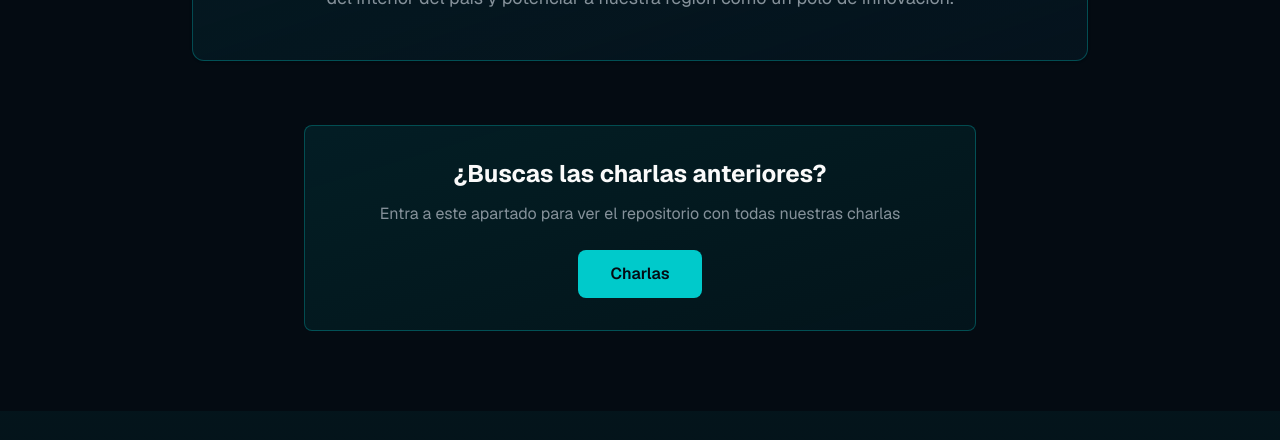
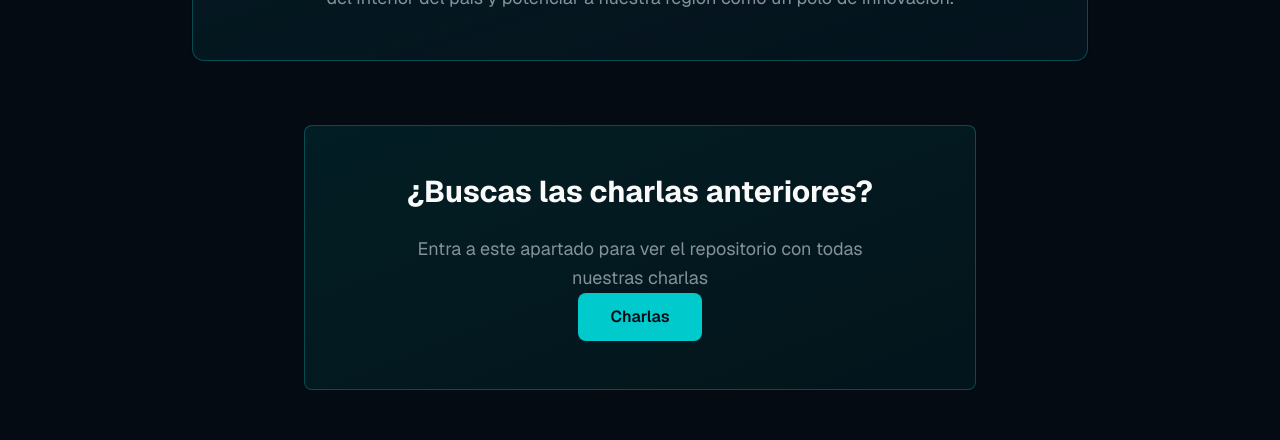
Before and after one commit to andestech1/web-andestech, a Next.js app: page / in a window 1280 px wide. Shown: the part 3360-3800 px from the top of the page. Built offline with nearby package versions, Linux system fonts and the light colour scheme.

Commit message:
charlas1

```diff
--- a/components/activities-section.tsx
+++ b/components/activities-section.tsx
@@ -64,9 +64,9 @@ Además, buscamos visibilizar el talento tecnológico del interior del país y p
         </Card>
 
          <div className="mt-10 sm:mt-16 text-center">
-          <div className="p-5 sm:p-8 bg-gradient-to-br from-primary/10 to-primary/5 border border-primary/30 rounded-lg max-w-2xl mx-auto">
-            <h3 className="text-xl sm:text-2xl font-bold mb-2 sm:mb-3">¿Buscas las charlas anteriores?</h3>
-            <p className="text-sm sm:text-base text-muted-foreground mb-4 sm:mb-6 text-pretty">
+          <div className="p-6 sm:p-12 bg-gradient-to-br from-primary/10 to-primary/5 border border-primary/30 rounded-lg max-w-2xl mx-auto">
+            <h3 className="text-2xl sm:text-3xl font-bold text-center mb-4 sm:mb-6">¿Buscas las charlas anteriores?</h3>
+            <p className="text-base sm:text-lg text-muted-foreground text-center text-pretty leading-relaxed">
               Entra a este apartado para ver el repositorio con todas nuestras charlas
             </p>
             <a
```
